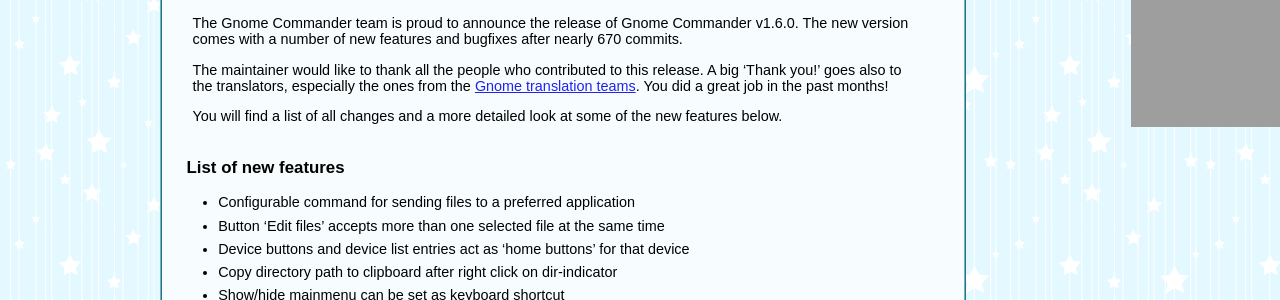
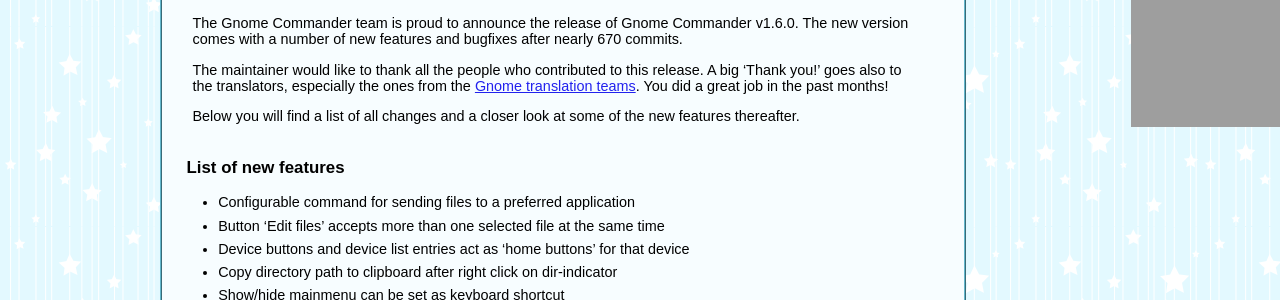
Before and after one commit to gcmd/gcmd.github.io, a Jekyll site: the page built from _posts/2016-10-04-Release-v1-6-0.md, in a window 1280 px wide and 900 px high. Shown: the part 173-473 px from the top of the window. Built offline with Jekyll 4.4.1, drawn with Linux system fonts in a browser that asks for light colours; comment, search, counter and statistics services are not loaded.

Commit message:
Small text change in blog post

```diff
--- a/_posts/2016-10-04-Release-v1-6-0.md
+++ b/_posts/2016-10-04-Release-v1-6-0.md
@@ -14,8 +14,8 @@
 teams](https://l10n.gnome.org/teams/). You did a great job in the past
 months!
 
-You will find a list of all changes and a more detailed look at some of
-the new features below.
+Below you will find a list of all changes and a closer look at some of
+the new features thereafter.
 
 ### List of new features
 * Configurable command for sending files to a preferred application
```
